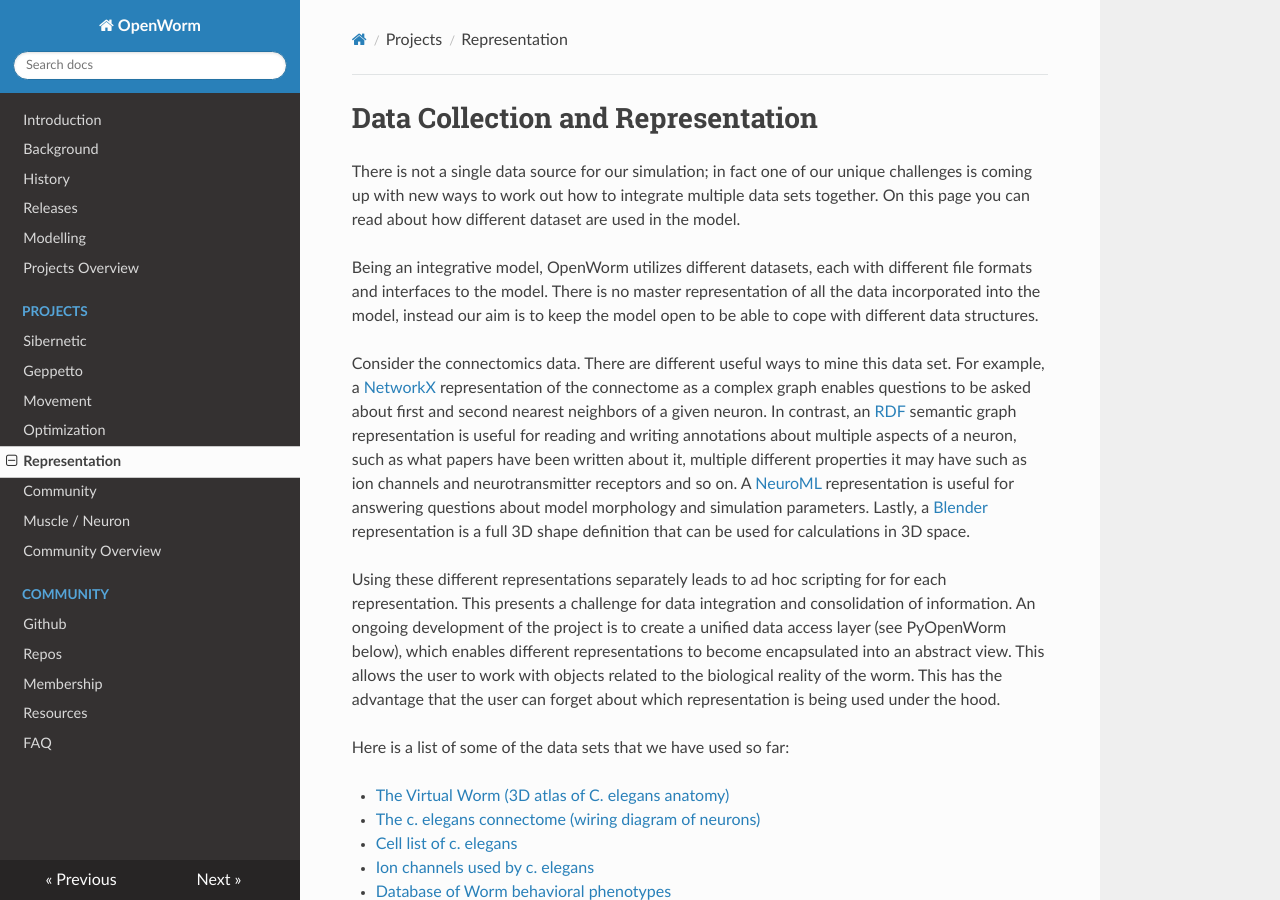
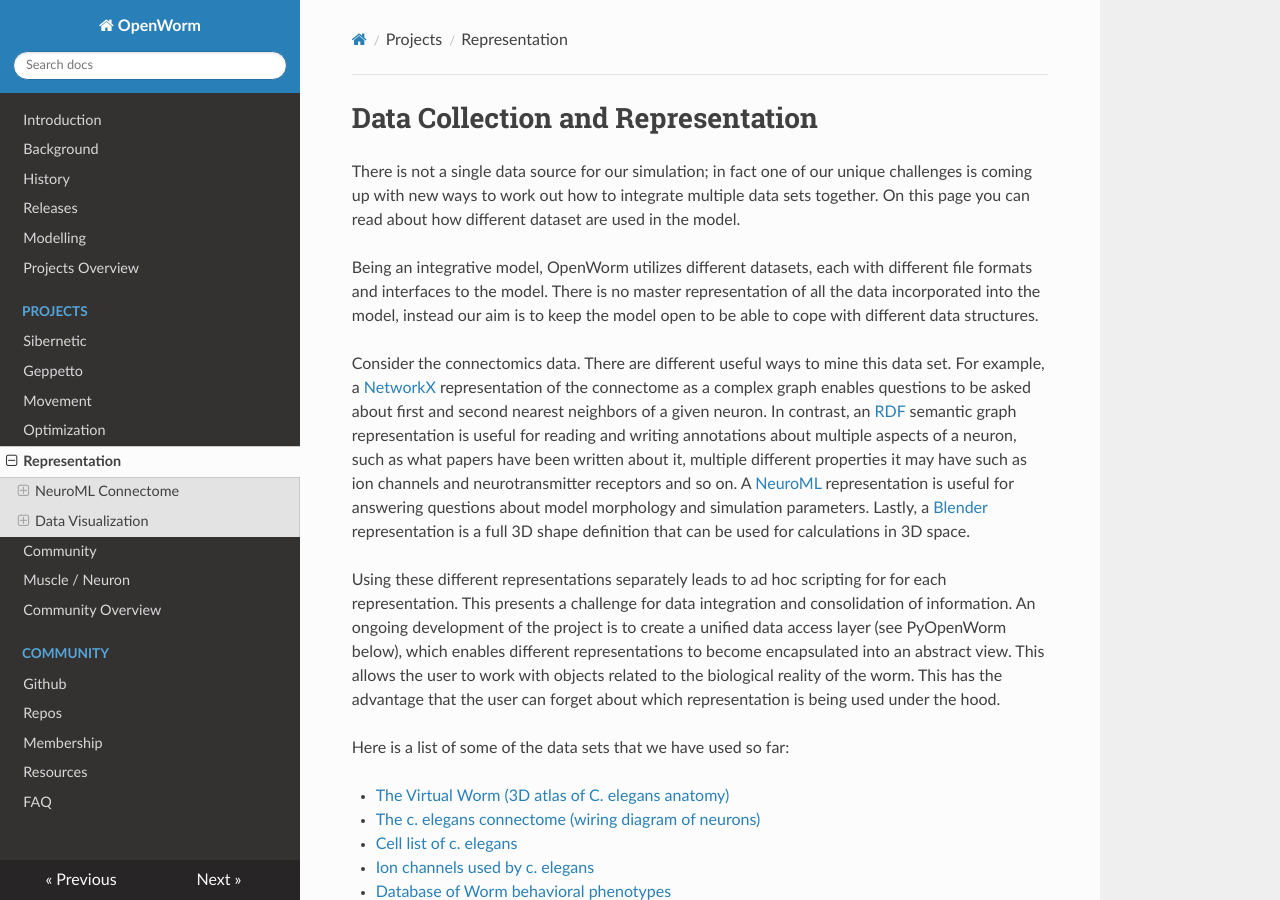
Before and after one commit to openworm/openworm_docs, an MkDocs documentation site: the page built from docs/Projects/datarep.md, in a window 1280 px wide and 900 px high. Built offline with MkDocs 1.6.1, drawn with Linux system fonts in a browser that asks for light colours; nearby versions of some CDN libraries; old or Windows-style settings are respelled for this version of MkDocs.

Commit message:
fixing header levels

```diff
--- a/docs/Projects/datarep.md
+++ b/docs/Projects/datarep.md
@@ -28,7 +28,8 @@ Below you can find information about each subproject, see the project’s curren
 
 A lot of data about *c. elegans* is integrated into the model. In this project, we work on what forms we should put these data in to best leverage them for building the model.
 
-# NeuroML Connectome
+NeuroML Connectome
+------------------
 
 Our computational strategy to accomplish this involves first reusing the *C. elegans* connectome and the 3D anatomical map of the *C. elegans* nervous system and body plan. We have used the NeuroML standard (Gleeson et al., 2010) to describe the 3D anatomical map of the c. elegans nervous system. This has been done by discretizing each neuron into multiple compartments, while preserving its three-dimensional position and structure. We have then defined the connections between the NeuroML neurons using the c. elegans connectome. Because NeuroML has a well-defined mapping into a system of Hodgkin-Huxley equations, it is currently possible to import the "spatial connectome" into the NEURON simulator (Hines & Carnevale 1997) to perform in silico experiments.
 
@@ -61,7 +62,8 @@ Repository | Description | Language
 
 
 
-# Data Visualization
+Data Visualization
+------------------
 
 With the ever increasing capacity to collect data about biological system, the new challenge is to understand what these dataset tell us about the system. The computational neuroscience community is developing a range of methods to extract knowledge from these datasets. One approach the accomplish this task is to represent the data visually. Our team has already produced the [OpenWorm browser for web](http://browser.openworm.org) and [iOS](https://itunes.apple.com/us/app/openworm-browser/id595581306?mt=8), which makes it easy to visually study the anatomy of the the worm.
 
```
